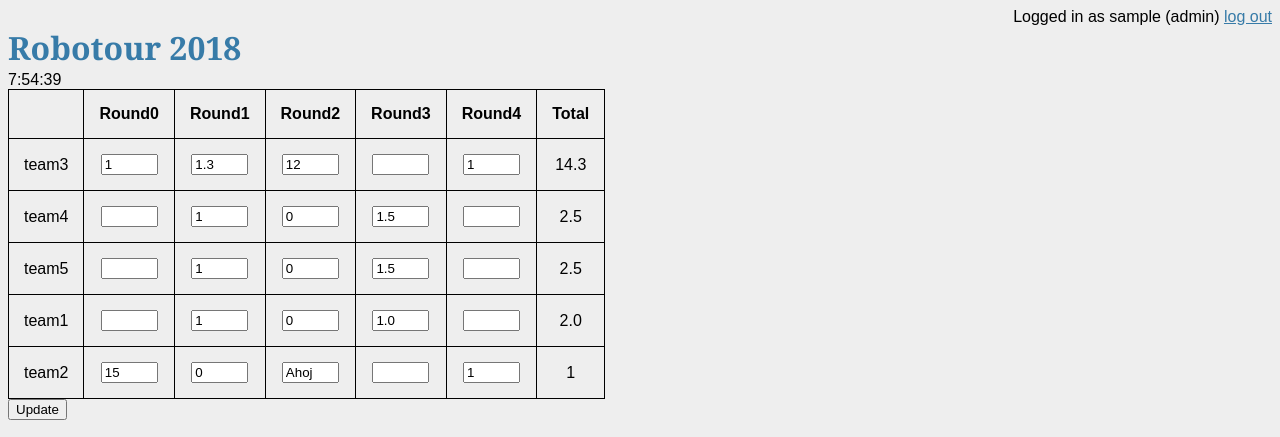
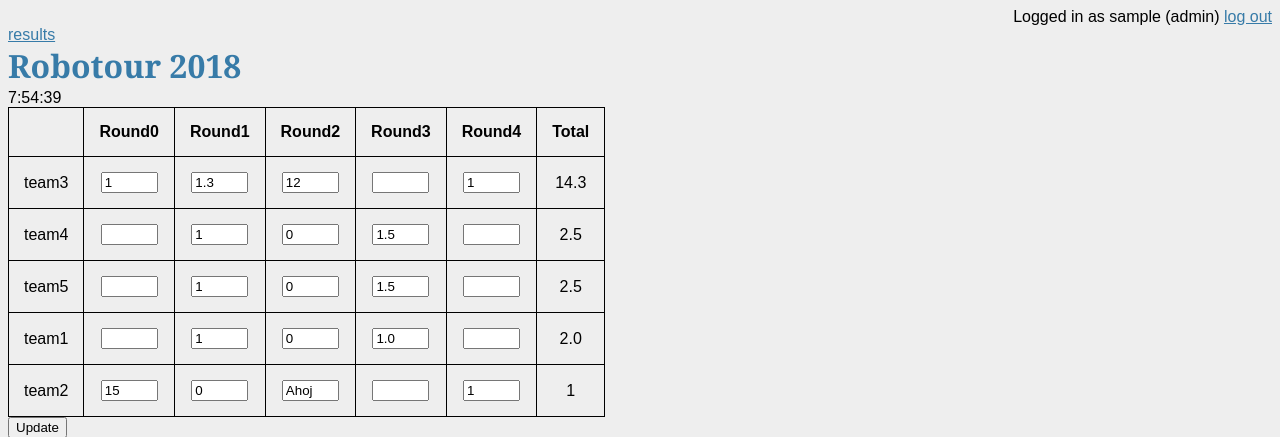
Before and after one commit to luciusb/robotour-org-py, a Flask app: page /resultse in a window 1280 px wide. Shown: the top 437 px of the page. Run offline with Flask 2, Linux system fonts and the light colour scheme; the visitor is signed in with stand-in values (Sample User, id 1).

Commit message:
link to results page

```diff
--- a/templates/basic.html
+++ b/templates/basic.html
@@ -38,6 +38,8 @@
         <a href="{{ url_for('logout') }}">log out</a>
     </div>
   {% endif %}
+  <a href = "http://live.robotour.cz/results">results</a>
+  <br>
 
 
     <h1> Robotour 2018 </h1>
```
